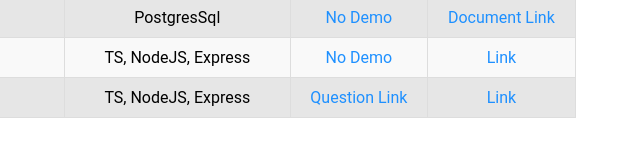
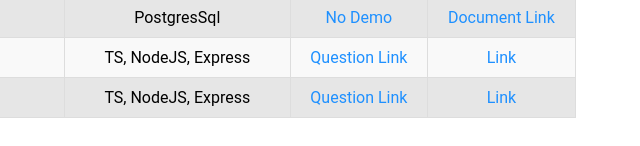
Before and after one commit to Sujit-11/Sujit-11.github.io, a plain HTML site: page index.html in a window 1280 px wide. Shown: the part 651-797 px from the top of the page, 640-1280 px from the left. Drawn offline with Linux system fonts and the light colour scheme.

Commit message:
added question links in table for backend

```diff
--- a/index.html
+++ b/index.html
@@ -181,8 +181,8 @@
         <td>TODO API</td>
         <td>TS, NodeJS, Express</td>
         <td>
-            <a href="#"
-            >No Demo</a>
+            <a href="https://docs.google.com/document/d/1WAI6s_KgvF65UF5OHO8n05438sW-16-jSMWmjp2KWDA/edit" target="_blank"
+            >Question Link</a>
         </td>
         <td>
             <a href="https://github.com/Sujit-11/Sujit-11.github.io/tree/9e1837b20aca418d97df521a42a3ee3eae689ecc/Todo%20Backend"
```
